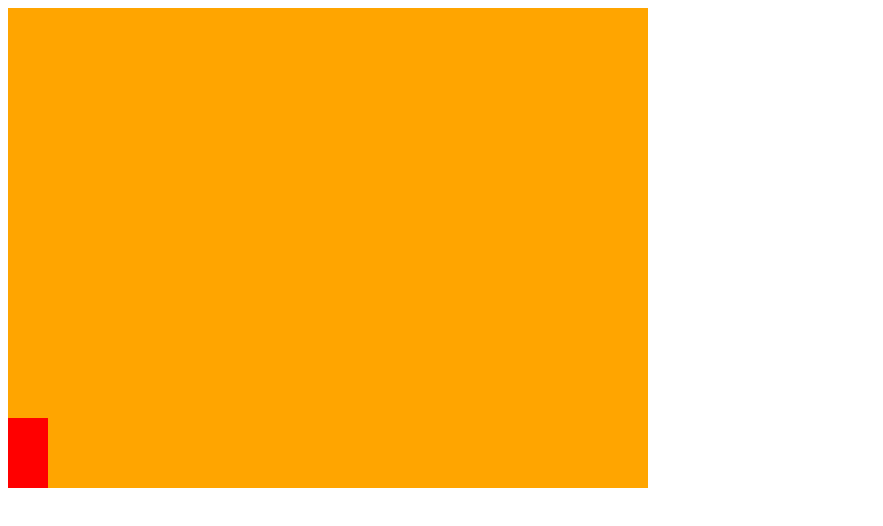
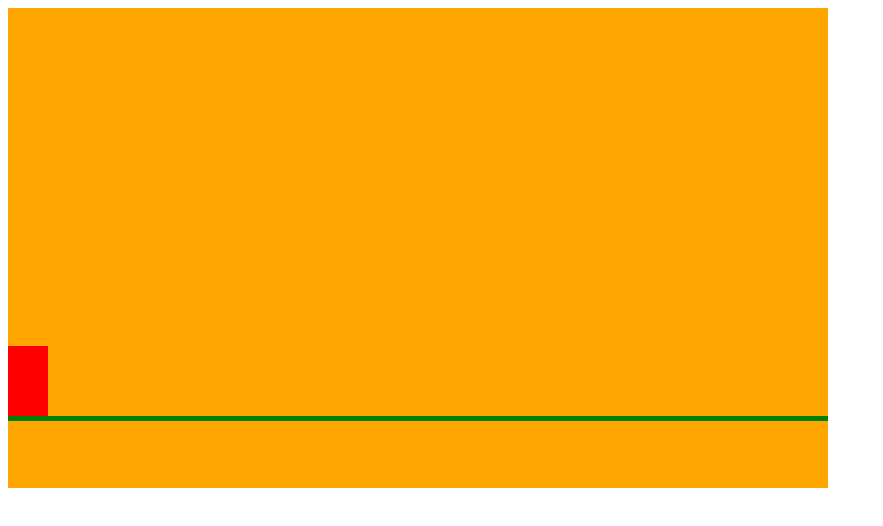
Before and after one commit to dkdan10/nbaJam, a website built with webpack: page index.html in a window 1280 px wide. Shown: the whole page, without its empty margins (0-883 px from the left). Built offline with nearby package versions, Linux system fonts and the light colour scheme.

Commit message:
Add Court to game

```diff
--- a/index.html
+++ b/index.html
@@ -8,6 +8,6 @@
     <title>NBA Jam</title>
 </head>
 <body>
-    <canvas id="nba-jam-game" width="640" height="480"></canvas>
+    <canvas id="nba-jam-game" width="820" height="480"></canvas>
 </body>
 </html>
--- a/src/js/court.js
+++ b/src/js/court.js
@@ -1,5 +1,23 @@
 import Rect from "./utils/rect";
 
+const CONSTANTS = {
+    COURT_FLOOR: 0.85,
+    COURT_WIDTH: 5
+};
+
 export default class Court extends Rect {
+    constructor(dimensions) {
+        super({ width: dimensions.width, height: CONSTANTS.COURT_WIDTH })
+        this.position = {
+            x: 0,
+            y: dimensions.height * CONSTANTS.COURT_FLOOR
+        }
+        this.color = "green"
+    }
+
+    animate(ctx) {
+        ctx.fillStyle = this.color;
+        ctx.fillRect(this.position.x, this.position.y, this.width, this.height);
+    }
 
 }
--- a/src/js/game.js
+++ b/src/js/game.js
@@ -1,4 +1,5 @@
 import Player from './player'
+import Court from './court';
 
 export default class NBAJamGame {
     constructor(canvas) {
@@ -9,7 +10,8 @@
 
     restart() {
         // START ANIMATION SYCLE
-        this.player = new Player(this.dimensions);
+        this.court = new Court(this.dimensions);
+        this.player = new Player(this.dimensions, this.court);
 
         this.animate();
     }
@@ -19,8 +21,11 @@
         this.ctx.fillStyle = "orange";
         this.ctx.fillRect(0, 0, this.dimensions.width, this.dimensions.height);
 
+        // ANIMATE OBJECTS
         this.player.animate(this.ctx)
-        // Animte
+        this.court.animate(this.ctx)
+
+        // REQUEST NEXT FRAME
         requestAnimationFrame(this.animate.bind(this));
     }
 
--- a/src/js/player.js
+++ b/src/js/player.js
@@ -7,21 +7,25 @@
     TERMINAL_VEL: 8,
     PLAYER_WIDTH: 40,
     PLAYER_HEIGHT: 70,
-    MOVESPEED: 4
-    // WITH_BALL_MOVESPEED: 3.5
+    MOVESPEED: 5,
+    // WITH_BALL_MOVESPEED: 3.5,
+    JUMP_HEIGHT: 14,
+    // ON_FIRE_JUMP_HEIGHT: 16
 };
 
 export default class Player extends Rect {
-    constructor(dimensions) {
+    constructor(dimensions, court) {
         super({ width: CONSTANTS.PLAYER_WIDTH, height: CONSTANTS.PLAYER_HEIGHT })
+        this.court = court
+        this.dimensions = dimensions;
+
         this.velocity = {
             x: 0,
             y: 0
         }
-        this.dimensions = dimensions;
         this.position = {
             x: 0,
-            y: this.dimensions.height - CONSTANTS.PLAYER_HEIGHT
+            y: this.court.position.y - CONSTANTS.PLAYER_HEIGHT
         }
         this.color = "red";
         this.jumping = false;
@@ -39,19 +43,29 @@
 
         // JUMPING
         if (key.isPressed('up') && !this.jumping) {
-            this.velocity.y = 15;
+            this.velocity.y = CONSTANTS.JUMP_HEIGHT;
             this.jumping = true
         }
         this.position.y -= this.velocity.y;
         // GRAVITY
         // if the pos is greater than the floor
-        if (this.position.y + this.height < this.dimensions.height) {
+        if (this.position.y + this.height < this.court.position.y) {
             this.velocity.y -= CONSTANTS.GRAVITY;
         // else set the pos to the floor
         } else {
             this.velocity.y = 0
-            this.position.y = this.dimensions.height - CONSTANTS.PLAYER_HEIGHT
+            this.position.y = this.court.position.y - CONSTANTS.PLAYER_HEIGHT
             this.jumping = false
+        }
+
+        this.checkBounds()
+    }
+
+    checkBounds() {
+        if (this.position.x > this.dimensions.width - this.width) {
+            this.position.x = this.dimensions.width - this.width
+        } else if (this.position.x < 0) {
+            this.position.x = 0
         }
     }
 
```
